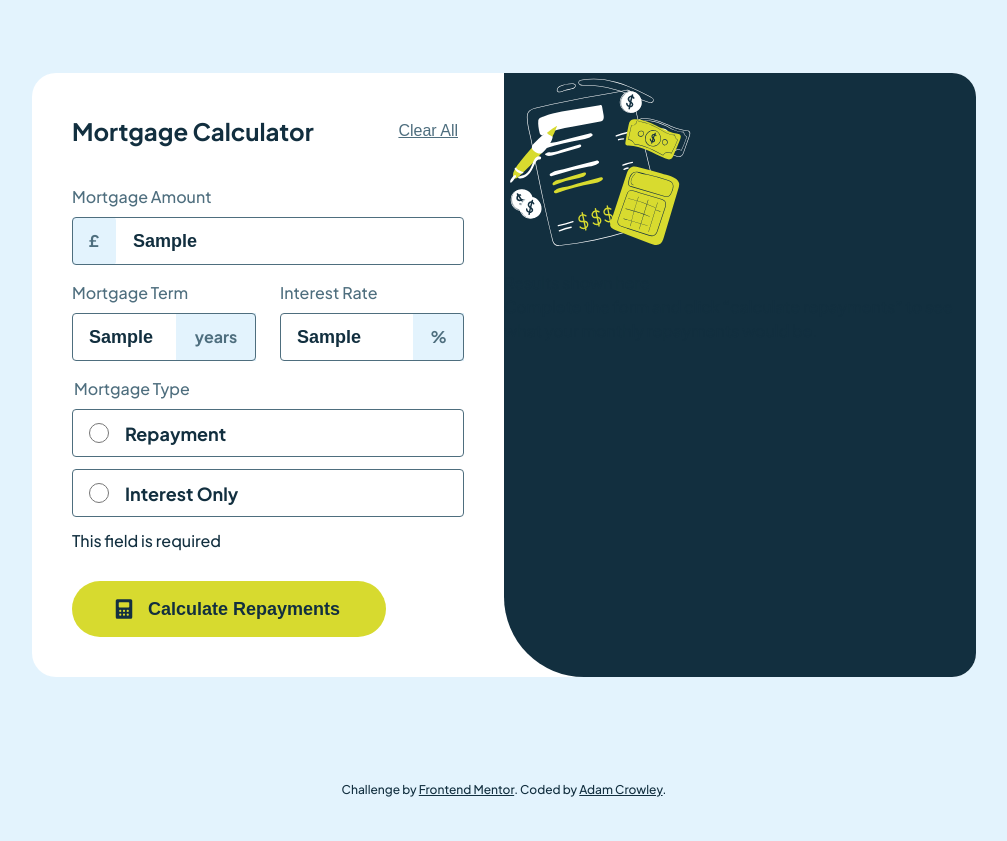
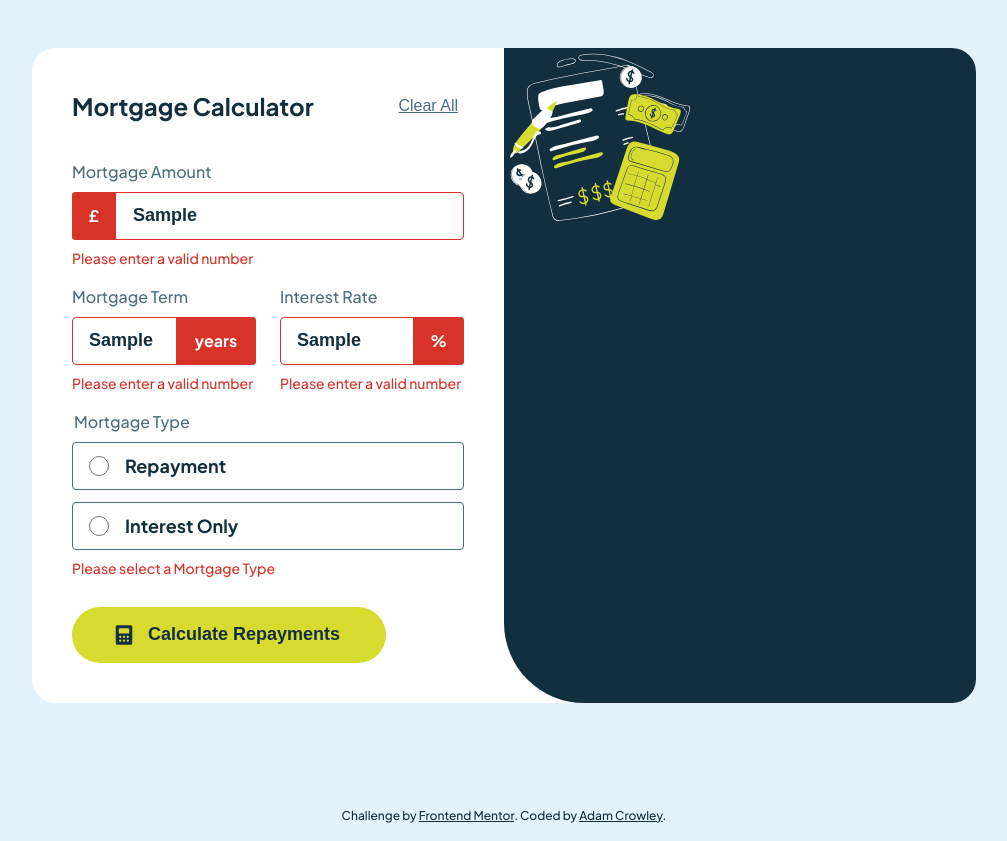
Before and after one commit to adam-crowley/mortgage-repayment-calculator, a React (Vite) app: page / in a window 1280 px wide. Both pictures are taken after typing "Sample", "Sample", "Sample" into the empty fields and a click on the button "Calculate Repayments". Shown: the whole page, without its empty margins (136-1143 px from the left). Before the commit the page ends 815 px from the top, so only its background shows below. Built offline with nearby package versions, Linux system fonts and the light colour scheme.

Commit message:
Add form validation and error states

```diff
--- a/src/App.tsx
+++ b/src/App.tsx
@@ -2,9 +2,9 @@ import { useForm, SubmitHandler } from 'react-hook-form'
 import Footer from './components/Footer'
 
 type Inputs = {
-  mortgageAmount: number
-  mortgageTerm: number
-  interestRate: number
+  mortgageAmount: string | number
+  mortgageTerm: string | number
+  interestRate: string | number
   mortgageType: 'repayment' | 'interestOnly'
 }
 
@@ -16,6 +16,11 @@ function App() {
     formState: { errors },
   } = useForm<Inputs>()
   const onSubmit: SubmitHandler<Inputs> = (data) => console.log(data)
+
+  const validateNumber = (value: string | number) => {
+    const num = typeof value === 'string' ? parseFloat(value) : value
+    return !isNaN(num) && isFinite(num)
+  }
 
   console.log(watch('mortgageAmount')) // watch input value by passing the name of it
   return (
@@ -37,35 +42,117 @@ function App() {
                 <input
                   type="text"
                   id="mortgageAmount"
-                  {...register('mortgageAmount', { required: true })}
+                  {...register('mortgageAmount', {
+                    required: 'This field is required',
+                    validate: {
+                      isNumber: (value) =>
+                        validateNumber(value) || 'Please enter a valid number',
+                      isPositive: (value) => {
+                        const num =
+                          typeof value === 'string' ? parseFloat(value) : value
+                        return (
+                          (validateNumber(value) && num > 0) ||
+                          'Amount must be greater than 0'
+                        )
+                      },
+                    },
+                  })}
                 />
                 <span>£</span>
+                {errors.mortgageAmount && (
+                  <div className="calculator__err">
+                    {errors.mortgageAmount.message}
+                  </div>
+                )}
               </div>
-              {errors.mortgageAmount && <span>This field is required</span>}
+
               <div className="calculator__2-col">
                 <div className="calculator__col">
                   <label htmlFor="mortgageTerm">Mortgage Term</label>
                   <div className="calculator__inputgroup calculator__inputgroup--mortgageTerm">
-                    <span>years</span>
                     <input
                       type="text"
                       id="mortgageTerm"
-                      {...register('mortgageTerm', { required: true })}
+                      {...register('mortgageTerm', {
+                        required: 'This field is required',
+                        validate: {
+                          isNumber: (value) =>
+                            validateNumber(value) ||
+                            'Please enter a valid number',
+                          isPositive: (value) => {
+                            const num =
+                              typeof value === 'string'
+                                ? parseFloat(value)
+                                : value
+                            return (
+                              (validateNumber(value) && num > 0) ||
+                              'Term must be greater than 0'
+                            )
+                          },
+                          isWhole: (value) => {
+                            const num =
+                              typeof value === 'string'
+                                ? parseFloat(value)
+                                : value
+                            return (
+                              (validateNumber(value) &&
+                                Number.isInteger(num)) ||
+                              'Please enter a whole number'
+                            )
+                          },
+                        },
+                      })}
                     />
+                    <span>years</span>
+                    {errors.mortgageTerm && (
+                      <div className="calculator__err">
+                        {errors.mortgageTerm.message}
+                      </div>
+                    )}
                   </div>
-                  {errors.mortgageTerm && <span>This field is required</span>}
                 </div>
                 <div className="calculator__col">
                   <label htmlFor="interestRate">Interest Rate</label>
                   <div className="calculator__inputgroup calculator__inputgroup--interestRate">
-                    <span>%</span>
                     <input
                       type="text"
                       id="interestRate"
-                      {...register('interestRate', { required: true })}
+                      {...register('interestRate', {
+                        required: 'This field is required',
+                        validate: {
+                          isNumber: (value) =>
+                            validateNumber(value) ||
+                            'Please enter a valid number',
+                          isPositive: (value) => {
+                            const num =
+                              typeof value === 'string'
+                                ? parseFloat(value)
+                                : value
+                            return (
+                              (validateNumber(value) && num >= 0) ||
+                              'Rate cannot be negative'
+                            )
+                          },
+                          isReasonable: (value) => {
+                            const num =
+                              typeof value === 'string'
+                                ? parseFloat(value)
+                                : value
+                            return (
+                              (validateNumber(value) && num <= 100) ||
+                              'Rate cannot exceed 100%'
+                            )
+                          },
+                        },
+                      })}
                     />
+                    <span>%</span>
+                    {errors.interestRate && (
+                      <div className="calculator__err">
+                        {errors.interestRate.message}
+                      </div>
+                    )}
                   </div>
-                  {errors.interestRate && <span>This field is required</span>}
                 </div>
               </div>
 
@@ -81,7 +168,7 @@ function App() {
                   Repayment
                 </label>
               </div>
-              <div className="calculator__radio-group">
+              <div className="calculator__radio-group calculator__radio-group--last">
                 <label htmlFor="interestOnly">
                   <input
                     type="radio"
@@ -92,8 +179,11 @@ function App() {
                   Interest Only
                 </label>
               </div>
-
-              {errors.mortgageType && <span>This field is required</span>}
+              {errors.mortgageType && (
+                <div className="calculator__err">
+                  Please select a Mortgage Type
+                </div>
+              )}
 
               <button type="submit" className="calculator__submit">
                 <img
--- a/src/index.css
+++ b/src/index.css
@@ -125,8 +125,15 @@ ul {
   position: relative;
   margin-bottom: 1rem;
 }
+.calculator__inputgroup:has(.calculator__err) input[type=text] {
+  border: solid 1px var(--Red) !important;
+}
+.calculator__inputgroup:has(.calculator__err) span {
+  color: var(--White) !important;
+  background-color: var(--Red) !important;
+}
 
-.calculator input[type=text] {
+.calculator input {
   z-index: 1;
   cursor: pointer;
   color: var(--Slate-900);
@@ -140,24 +147,24 @@ ul {
   border: solid 1px var(--Slate-700);
   transition: border 0.2s;
 }
-.calculator input[type=text]:hover {
+.calculator input:hover {
   border: solid 1px var(--Slate-900);
 }
-.calculator input[type=text]:focus {
+.calculator input:focus {
   border: solid 1px var(--Lime);
   outline: 0;
 }
-.calculator input[type=text]:focus + span {
+.calculator input:focus + span {
   color: var(--Slate-900);
   background-color: var(--Lime);
 }
 
-.calculator__inputgroup--mortgageAmount input[type=text] {
+.calculator__inputgroup--mortgageAmount input {
   padding: 0 0 0 3.75rem;
 }
 
 .calculator__inputgroup--mortgageAmount span {
-  border-radius: 0.25rem;
+  border-radius: 0.25rem 0 0 0.25rem;
   color: var(--Slate-700);
   font-weight: var(--bold);
   background-color: var(--Slate-100);
@@ -176,6 +183,8 @@ ul {
 }
 
 .calculator__inputgroup--mortgageTerm span {
+  transition: color 0.2s, background-color 0.2s;
+  border-radius: 0 0.25rem 0.25rem 0;
   color: var(--Slate-700);
   font-weight: var(--bold);
   background-color: var(--Slate-100);
@@ -194,6 +203,8 @@ ul {
 }
 
 .calculator__inputgroup--interestRate span {
+  transition: color 0.2s, background-color 0.2s;
+  border-radius: 0 0.25rem 0.25rem 0;
   color: var(--Slate-700);
   font-weight: var(--bold);
   background-color: var(--Slate-100);
@@ -237,6 +248,9 @@ ul {
   position: relative;
   margin-bottom: 0.75rem;
 }
+.calculator__radio-group.calculator__radio-group--last {
+  margin-bottom: 0;
+}
 
 .calculator__radio-group input[type=radio] {
   accent-color: var(--Slate-700);
@@ -246,6 +260,7 @@ ul {
 }
 
 .calculator__radio-group label {
+  cursor: pointer;
   font-size: 1.125rem;
   font-weight: var(--bold);
   color: var(--Slate-900);
@@ -256,6 +271,11 @@ ul {
   height: 100%;
   margin: 0;
   border-radius: 0.25rem;
+  transition: border 0.2s, background-color 0.2s;
+}
+.calculator__radio-group label:has(input[type=radio]:hover) {
+  background-color: var(--White);
+  border: solid 1px var(--Lime);
 }
 .calculator__radio-group label:has(input[type=radio]:checked) {
   background-color: rgba(216, 219, 47, 0.15);
@@ -263,6 +283,7 @@ ul {
 }
 
 .calculator__submit {
+  cursor: pointer;
   display: flex;
   align-items: center;
   font-size: 1.125rem;
@@ -275,10 +296,20 @@ ul {
   height: 3.5rem;
   border-radius: 1.75rem;
   border: 0;
+  transition: background-color 0.2s;
+}
+.calculator__submit:hover {
+  background-color: #eced97;
 }
 
 .calculator__submit img {
   margin-right: 0.75rem;
+}
+
+.calculator__err {
+  font-size: 0.875rem;
+  color: var(--Red);
+  margin-top: 0.5rem;
 }
 
 .footer {
--- a/src/index.scss
+++ b/src/index.scss
@@ -112,9 +112,16 @@ ul {
 .calculator__inputgroup {
   position: relative;
   margin-bottom: 1rem;
+  &:has(.calculator__err) input[type='text'] {
+    border: solid 1px var(--Red) !important;
+  }
+  &:has(.calculator__err) span {
+    color: var(--White) !important;
+    background-color: var(--Red) !important;
+  }
 }
 
-.calculator input[type='text'] {
+.calculator input {
   z-index: 1;
   cursor: pointer;
   color: var(--Slate-900);
@@ -139,11 +146,11 @@ ul {
     background-color: var(--Lime);
   }
 }
-.calculator__inputgroup--mortgageAmount input[type='text'] {
+.calculator__inputgroup--mortgageAmount input {
   padding: 0 0 0 3.75rem;
 }
 .calculator__inputgroup--mortgageAmount span {
-  border-radius: 0.25rem;
+  border-radius: 0.25rem 0 0 0.25rem;
   color: var(--Slate-700);
   font-weight: var(--bold);
   background-color: var(--Slate-100);
@@ -160,6 +167,8 @@ ul {
   padding: 0 6rem 0 1rem;
 }
 .calculator__inputgroup--mortgageTerm span {
+  transition: color 0.2s, background-color 0.2s;
+  border-radius: 0 0.25rem 0.25rem 0;
   color: var(--Slate-700);
   font-weight: var(--bold);
   background-color: var(--Slate-100);
@@ -176,6 +185,8 @@ ul {
   padding: 0 4.188rem 0 1rem;
 }
 .calculator__inputgroup--interestRate span {
+  transition: color 0.2s, background-color 0.2s;
+  border-radius: 0 0.25rem 0.25rem 0;
   color: var(--Slate-700);
   font-weight: var(--bold);
   background-color: var(--Slate-100);
@@ -212,6 +223,9 @@ ul {
   height: 3rem;
   position: relative;
   margin-bottom: 0.75rem;
+  &.calculator__radio-group--last {
+    margin-bottom: 0;
+  }
 }
 .calculator__radio-group input[type='radio'] {
   accent-color: var(--Slate-700);
@@ -220,6 +234,7 @@ ul {
   margin: 0 1rem;
 }
 .calculator__radio-group label {
+  cursor: pointer;
   font-size: 1.125rem;
   font-weight: var(--bold);
   color: var(--Slate-900);
@@ -230,12 +245,18 @@ ul {
   height: 100%;
   margin: 0;
   border-radius: 0.25rem;
+  transition: border 0.2s, background-color 0.2s;
+  &:has(input[type='radio']:hover) {
+    background-color: var(--White);
+    border: solid 1px var(--Lime);
+  }
   &:has(input[type='radio']:checked) {
     background-color: rgba(216, 219, 47, 0.15);
     border: solid 1px var(--Lime);
   }
 }
 .calculator__submit {
+  cursor: pointer;
   display: flex;
   align-items: center;
   font-size: 1.125rem;
@@ -248,9 +269,18 @@ ul {
   height: 3.5rem;
   border-radius: 1.75rem;
   border: 0;
+  transition: background-color 0.2s;
+  &:hover {
+    background-color: #eced97;
+  }
 }
 .calculator__submit img {
   margin-right: 0.75rem;
+}
+.calculator__err {
+  font-size: 0.875rem;
+  color: var(--Red);
+  margin-top: 0.5rem;
 }
 
 .footer {
```
Also changed, not shown: 1 other file (tests, documents, lock files or other folders).
